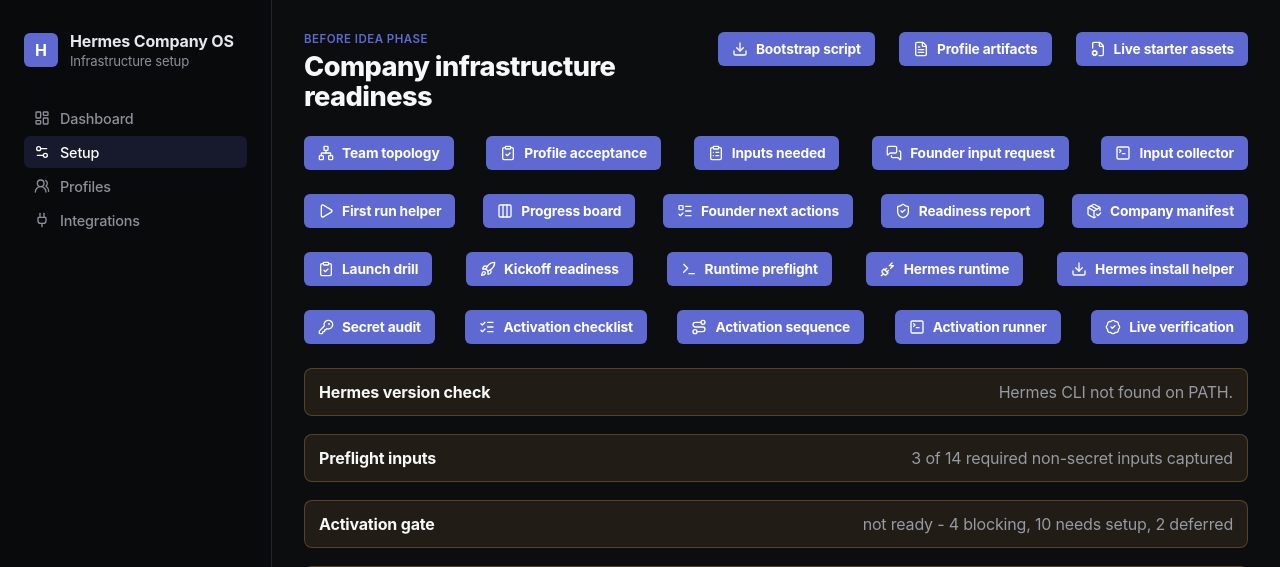
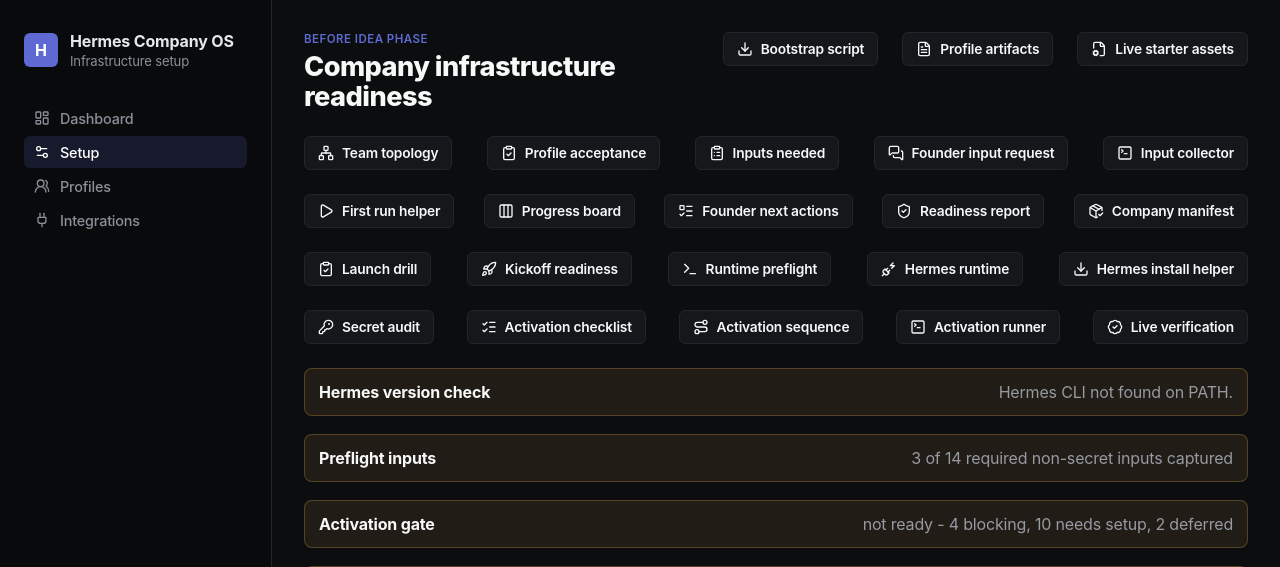
Before and after one commit to PranayS676/pramana-hermes-company-os, a FastAPI app: page /setup in a window 1280 px wide. Shown: the top 567 px of the page. Run offline with FastAPI, Linux system fonts and the light colour scheme; data comes from the database, SQL or seed files in the repository; data that the repository does not hold is empty; some libraries are stand-ins or nearby versions.

Commit message:
feat(ui): button hierarchy — demote navigation link-buttons
Reduce "button soup" by giving screens one primary action and demoting
navigation/export links to subtle secondary styling:
- Dashboard activation gate: keep "Inputs" primary; demote the 3 export
  links to secondary.
- Setup topbar: demote all 23 resource/export link-buttons from primary to
  secondary; the 19 real form-action buttons stay primary.

(Setup nav anchors #profiles/#integrations verified to have real targets —
left intact.) Template class-only changes.

Co-Authored-By: Claude Opus 4.8 <noreply@anthropic.com>

```diff
--- a/src/hermes_company_os/templates/dashboard.html
+++ b/src/hermes_company_os/templates/dashboard.html
@@ -111,13 +111,13 @@
             <a class="primary-button link-button" href="/setup#inputs">
               <i data-lucide="clipboard-list"></i> Inputs
             </a>
-            <a class="primary-button link-button" href="/setup/input-ledger.md">
+            <a class="secondary-button link-button-muted" href="/setup/input-ledger.md">
               <i data-lucide="file-text"></i> Input ledger
             </a>
-            <a class="primary-button link-button" href="/setup/founder-next-actions.md">
+            <a class="secondary-button link-button-muted" href="/setup/founder-next-actions.md">
               <i data-lucide="list-todo"></i> Next actions
             </a>
-            <a class="primary-button link-button" href="/setup/kickoff-readiness.md">
+            <a class="secondary-button link-button-muted" href="/setup/kickoff-readiness.md">
               <i data-lucide="rocket"></i> Kickoff gate
             </a>
           </div>
--- a/src/hermes_company_os/templates/setup.html
+++ b/src/hermes_company_os/templates/setup.html
@@ -34,73 +34,73 @@
             <p class="eyebrow">Before idea phase</p>
             <h1>Company infrastructure readiness</h1>
           </div>
-          <a class="primary-button link-button" href="/setup/bootstrap.ps1">
+          <a class="secondary-button link-button-muted" href="/setup/bootstrap.ps1">
             <i data-lucide="download"></i> Bootstrap script
           </a>
-          <a class="primary-button link-button" href="/setup/profile-artifacts.md">
+          <a class="secondary-button link-button-muted" href="/setup/profile-artifacts.md">
             <i data-lucide="file-text"></i> Profile artifacts
           </a>
-          <a class="primary-button link-button" href="/setup/profile-live-assets.md">
+          <a class="secondary-button link-button-muted" href="/setup/profile-live-assets.md">
             <i data-lucide="file-cog"></i> Live starter assets
           </a>
-          <a class="primary-button link-button" href="/setup/team-topology.md">
+          <a class="secondary-button link-button-muted" href="/setup/team-topology.md">
             <i data-lucide="network"></i> Team topology
           </a>
-          <a class="primary-button link-button" href="/setup/profile-acceptance.md">
+          <a class="secondary-button link-button-muted" href="/setup/profile-acceptance.md">
             <i data-lucide="clipboard-check"></i> Profile acceptance
           </a>
-          <a class="primary-button link-button" href="/setup/inputs-needed.md">
+          <a class="secondary-button link-button-muted" href="/setup/inputs-needed.md">
             <i data-lucide="clipboard-list"></i> Inputs needed
           </a>
-          <a class="primary-button link-button" href="/setup/founder-input-request.md">
+          <a class="secondary-button link-button-muted" href="/setup/founder-input-request.md">
             <i data-lucide="messages-square"></i> Founder input request
           </a>
-          <a class="primary-button link-button" href="/setup/founder-inputs.ps1">
+          <a class="secondary-button link-button-muted" href="/setup/founder-inputs.ps1">
             <i data-lucide="square-terminal"></i> Input collector
           </a>
-          <a class="primary-button link-button" href="/setup/first-run.ps1">
+          <a class="secondary-button link-button-muted" href="/setup/first-run.ps1">
             <i data-lucide="play"></i> First run helper
           </a>
-          <a class="primary-button link-button" href="/setup/progress-board.md">
+          <a class="secondary-button link-button-muted" href="/setup/progress-board.md">
             <i data-lucide="columns-3"></i> Progress board
           </a>
-          <a class="primary-button link-button" href="/setup/founder-next-actions.md">
+          <a class="secondary-button link-button-muted" href="/setup/founder-next-actions.md">
             <i data-lucide="list-todo"></i> Founder next actions
           </a>
-          <a class="primary-button link-button" href="/setup/readiness-report.md">
+          <a class="secondary-button link-button-muted" href="/setup/readiness-report.md">
             <i data-lucide="shield-check"></i> Readiness report
           </a>
-          <a class="primary-button link-button" href="/setup/company-manifest.md">
+          <a class="secondary-button link-button-muted" href="/setup/company-manifest.md">
             <i data-lucide="package-check"></i> Company manifest
           </a>
-          <a class="primary-button link-button" href="/setup/company-launch-drill.md">
+          <a class="secondary-button link-button-muted" href="/setup/company-launch-drill.md">
             <i data-lucide="clipboard-check"></i> Launch drill
           </a>
-          <a class="primary-button link-button" href="/setup/kickoff-readiness.md">
+          <a class="secondary-button link-button-muted" href="/setup/kickoff-readiness.md">
             <i data-lucide="rocket"></i> Kickoff readiness
           </a>
-          <a class="primary-button link-button" href="/setup/runtime-preflight.md">
+          <a class="secondary-button link-button-muted" href="/setup/runtime-preflight.md">
             <i data-lucide="terminal"></i> Runtime preflight
           </a>
-          <a class="primary-button link-button" href="/setup/hermes-runtime.md">
+          <a class="secondary-button link-button-muted" href="/setup/hermes-runtime.md">
             <i data-lucide="plug-zap"></i> Hermes runtime
           </a>
-          <a class="primary-button link-button" href="/setup/hermes-install.ps1">
+          <a class="secondary-button link-button-muted" href="/setup/hermes-install.ps1">
             <i data-lucide="download"></i> Hermes install helper
           </a>
-          <a class="primary-button link-button" href="/setup/secret-audit.ps1">
+          <a class="secondary-button link-button-muted" href="/setup/secret-audit.ps1">
             <i data-lucide="key-round"></i> Secret audit
           </a>
-          <a class="primary-button link-button" href="/setup/activation-checklist.md">
+          <a class="secondary-button link-button-muted" href="/setup/activation-checklist.md">
             <i data-lucide="list-checks"></i> Activation checklist
           </a>
-          <a class="primary-button link-button" href="/setup/activation-sequence.md">
+          <a class="secondary-button link-button-muted" href="/setup/activation-sequence.md">
             <i data-lucide="route"></i> Activation sequence
           </a>
-          <a class="primary-button link-button" href="/setup/activation-runner.ps1">
+          <a class="secondary-button link-button-muted" href="/setup/activation-runner.ps1">
             <i data-lucide="square-terminal"></i> Activation runner
           </a>
-          <a class="primary-button link-button" href="/setup/live-verification.md">
+          <a class="secondary-button link-button-muted" href="/setup/live-verification.md">
             <i data-lucide="badge-check"></i> Live verification
           </a>
         </section>
```
